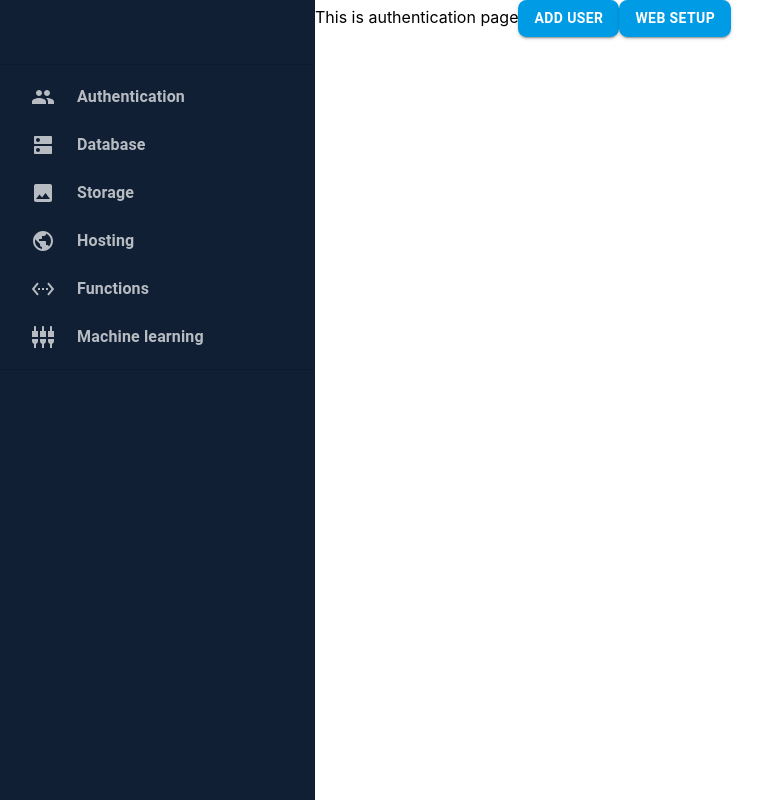
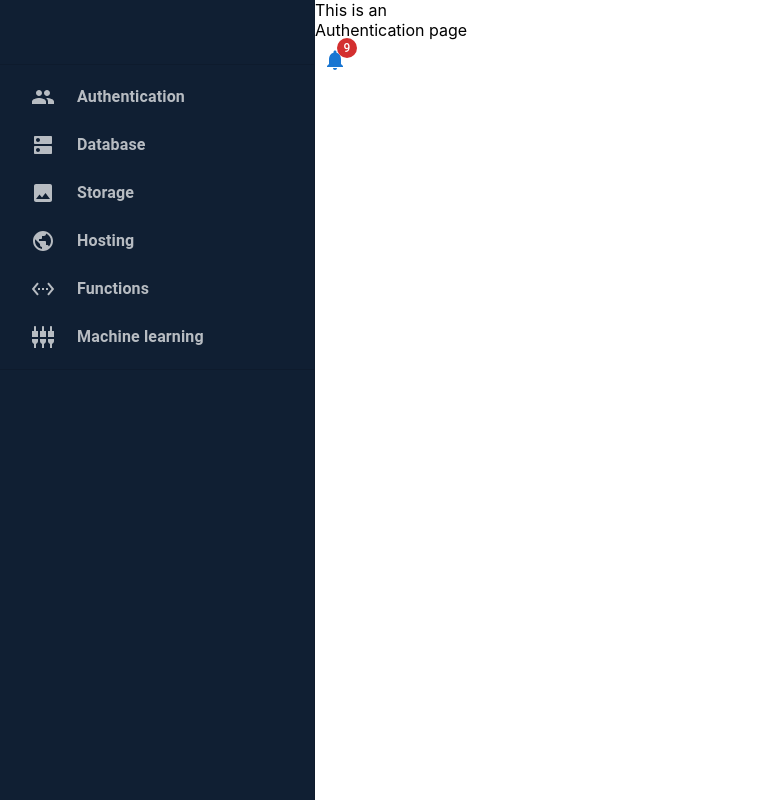
Before and after one commit to AjengAlyaK/greenway, a React (Create React App) app: page /authentication in a window 1280 px wide. Shown: the whole page, without its empty margins (5-768 px from the left). Built offline with nearby package versions, Linux system fonts and the light colour scheme.

Commit message:
modification component

```diff
--- /dev/null
+++ b/src/Components/common/BasicMenu/BasicMenu.js
@@ -0,0 +1,21 @@
+import React from 'react';
+import Menu from '@mui/material/Menu';
+import MenuItem from '@mui/material/MenuItem';
+
+const BasicMenu = ({ anchorEl, handleClose, open }) => {
+    return (
+        <Menu
+            id="basic-menu"
+            anchorEl={anchorEl}
+            open={open}
+            onClose={handleClose}
+        >
+            <MenuItem onClick={handleClose}>Profile</MenuItem>
+            <MenuItem onClick={handleClose}>My account</MenuItem>
+            <MenuItem onClick={handleClose}>Logout</MenuItem>
+        </Menu>
+
+    );
+};
+
+export default BasicMenu;
--- /dev/null
+++ b/src/Components/common/NotificationBell/NotificationBell.js
@@ -0,0 +1,46 @@
+import React from 'react';
+import NotificationsIcon from '@mui/icons-material/Notifications';
+import Badge from '@mui/material/Badge';
+import IconButton from '@mui/material/IconButton';
+import Tooltip from '@mui/material/Tooltip';
+import BasicMenu from '../BasicMenu/BasicMenu';
+
+const NotificationBell = ({ iconColor, badgeContent }) => {
+    const newNotifications = `You have ${badgeContent} new notifications`;
+    const noNotifications = `No new notifications`;
+    const [open, setOpen] = React.useState(false);
+    const [anchorEl, setAnchorEl] = React.useState(null);
+
+    const handleOpen = (event) => {
+        setAnchorEl(event.currentTarget)
+        setOpen(true);
+    };
+
+    const handleClose = () => {
+        setOpen(false);
+    }
+
+    return (
+        <div>
+            <Tooltip title={badgeContent ? newNotifications : noNotifications}>
+                <IconButton
+                    color={iconColor}
+                    onClick={badgeContent ? handleOpen : null}
+                    anchorEl={anchorEl}
+                >
+                    <Badge badgeContent={badgeContent}
+                        color="error">
+                        <NotificationsIcon />
+                    </Badge>
+                </IconButton>
+            </Tooltip>
+            <BasicMenu
+                open={open}
+                anchorEl={anchorEl}
+                handleClose={handleClose}
+            />
+        </div>
+    );
+};
+
+export default NotificationBell;
--- a/src/pages/Authentication/Authentication.js
+++ b/src/pages/Authentication/Authentication.js
@@ -1,22 +1,38 @@
 import React from 'react';
 import Grid from '@mui/material/Grid';
-import CommonButton from '../../Components/common/CommonButton/CommonButton';
+import NotificationBell from '../../Components/common/NotificationBell/NotificationBell';
+import BasicMenu from '../../Components/common/BasicMenu/BasicMenu';
 
 const Authentication = () => {
+    const [open, setOpen] = React.useState(false);
+    const [anchorEl, setAnchorEl] = React.useState(null);
+
+    const handleOpen = (event) => {
+        setAnchorEl(event.currentTarget)
+        setOpen(true);
+    };
+
+    const handleClose = () => {
+        setOpen(false);
+    }
+
     return (
-        <Grid item xs={8} styles={{backgroundColor: '#009be5'}}>
-            This is authentication page
-            <CommonButton
-                variant="contained"
-            >
-                Add User
-            </CommonButton>
-            <CommonButton
-                variant="contained"
-            >
-                Web setup
-            </CommonButton>
-        </Grid>
+        <div>
+            <Grid item xs={8}>
+                This is an Authentication page
+                <NotificationBell
+                    iconColor="primary"
+                    badgeContent={9}
+                    anchorEl={anchorEl}
+                    onClick={handleOpen}
+                />
+                <BasicMenu
+                    open={open}
+                    anchorEl={anchorEl}
+                    handleClose={handleClose}
+                />
+            </Grid>
+        </div>
     );
 };
 
```
